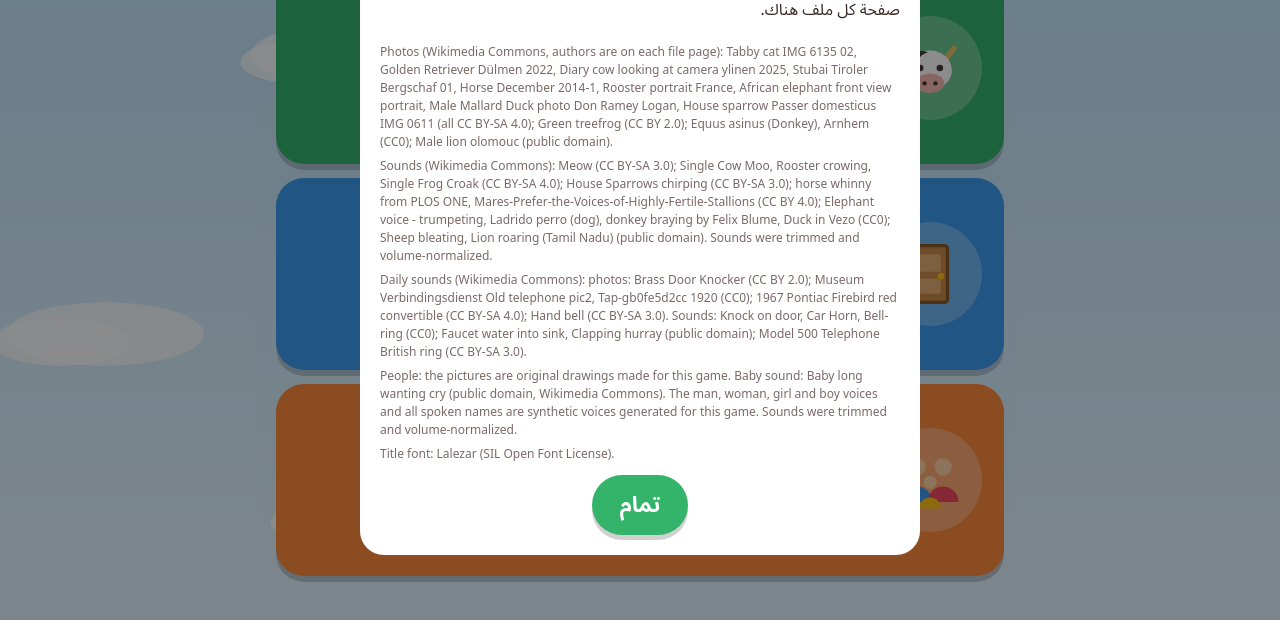
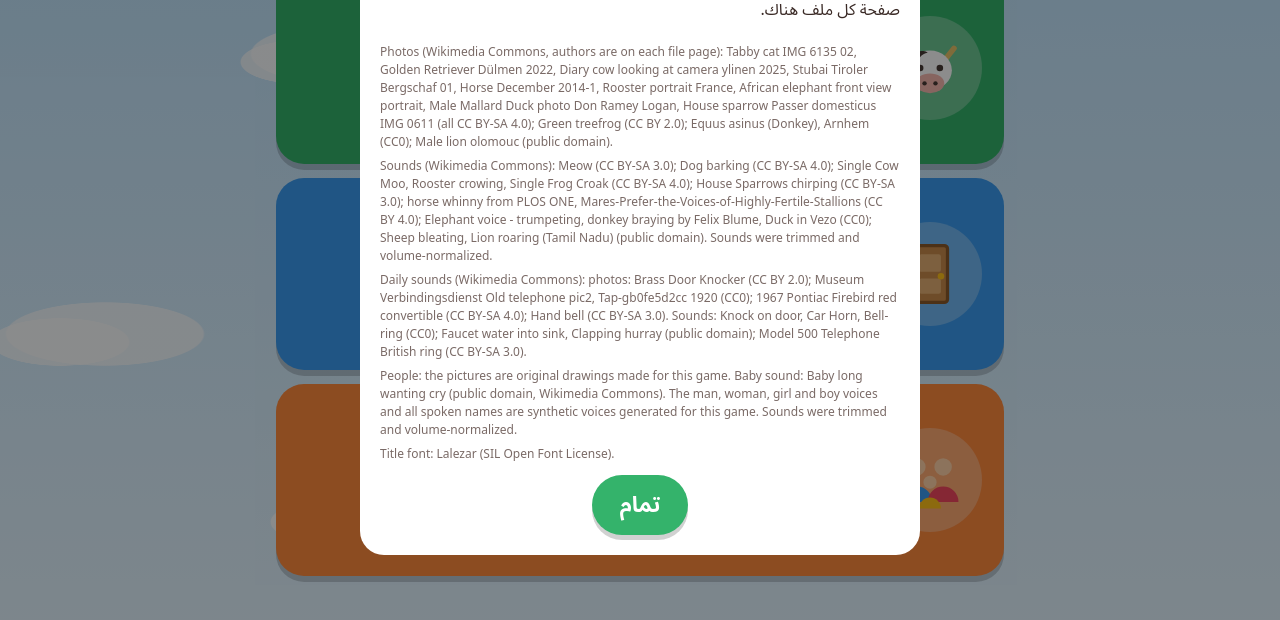
Before and after one commit to malakfarag-eg/who-is-speaking, a plain HTML site: page index.html in a window 1280 px wide. Both pictures are taken after a click on the button "عن اللعبة". Shown: the part 178-798 px from the top of the page. Drawn offline with Linux system fonts and the light colour scheme.

Commit message:
Update sound descriptions in index.html

```diff
--- a/index.html
+++ b/index.html
@@ -18,7 +18,7 @@
   <p>صور وأصوات الحيوانات من ويكيميديا كومنز. المصورون والمؤلفون مذكورون في صفحة كل ملف هناك.</p>
   <div class="credits" dir="ltr">
     <p>Photos (Wikimedia Commons, authors are on each file page): Tabby cat IMG 6135 02, Golden Retriever Dülmen 2022, Diary cow looking at camera ylinen 2025, Stubai Tiroler Bergschaf 01, Horse December 2014-1, Rooster portrait France, African elephant front view portrait, Male Mallard Duck photo Don Ramey Logan, House sparrow Passer domesticus IMG 0611 (all CC BY-SA 4.0); Green treefrog (CC BY 2.0); Equus asinus (Donkey), Arnhem (CC0); Male lion olomouc (public domain).</p>
-    <p>Sounds (Wikimedia Commons): Meow (CC BY-SA 3.0); Single Cow Moo, Rooster crowing, Single Frog Croak (CC BY-SA 4.0); House Sparrows chirping (CC BY-SA 3.0); horse whinny from PLOS ONE, Mares-Prefer-the-Voices-of-Highly-Fertile-Stallions (CC BY 4.0); Elephant voice - trumpeting, Ladrido perro (dog), donkey braying by Felix Blume, Duck in Vezo (CC0); Sheep bleating, Lion roaring (Tamil Nadu) (public domain). Sounds were trimmed and volume-normalized.</p>
+    <p>Sounds (Wikimedia Commons): Meow (CC BY-SA 3.0); Dog barking (CC BY-SA 4.0); Single Cow Moo, Rooster crowing, Single Frog Croak (CC BY-SA 4.0); House Sparrows chirping (CC BY-SA 3.0); horse whinny from PLOS ONE, Mares-Prefer-the-Voices-of-Highly-Fertile-Stallions (CC BY 4.0); Elephant voice - trumpeting, donkey braying by Felix Blume, Duck in Vezo (CC0); Sheep bleating, Lion roaring (Tamil Nadu) (public domain). Sounds were trimmed and volume-normalized.</p>
 
     <p>Daily sounds (Wikimedia Commons): photos: Brass Door Knocker (CC BY 2.0); Museum Verbindingsdienst Old telephone pic2, Tap-gb0fe5d2cc 1920 (CC0); 1967 Pontiac Firebird red convertible (CC BY-SA 4.0); Hand bell (CC BY-SA 3.0). Sounds: Knock on door, Car Horn, Bell-ring (CC0); Faucet water into sink, Clapping hurray (public domain); Model 500 Telephone British ring (CC BY-SA 3.0).</p>
     <p>People: the pictures are original drawings made for this game. Baby sound: Baby long wanting cry (public domain, Wikimedia Commons). The man, woman, girl and boy voices and all spoken names are synthetic voices generated for this game. Sounds were trimmed and volume-normalized.</p>
```
